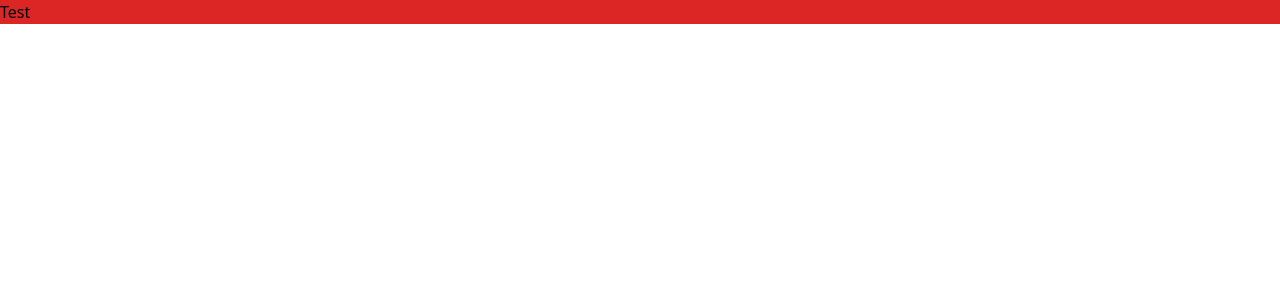
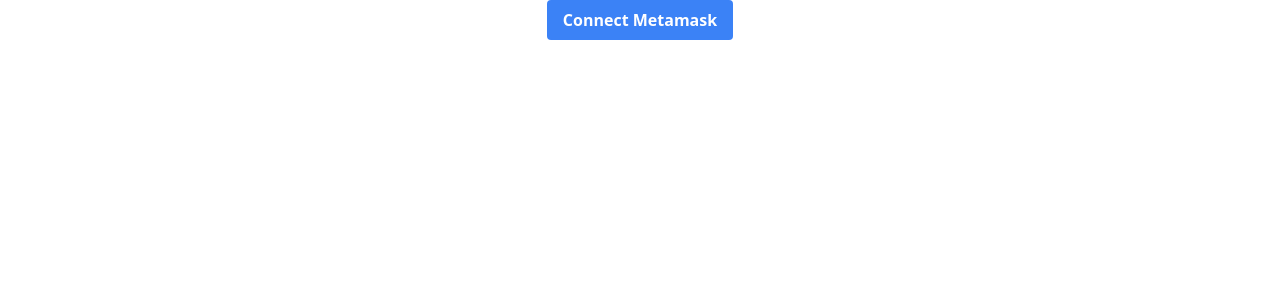
Before and after one commit to hugo-olv/smiley-nft-site, a Next.js app: page / in a window 1280 px wide. Shown: the top 300 px of the page. Built offline with nearby package versions, Linux system fonts and the light colour scheme.

Commit message:
Setup Metamask

```diff
--- /dev/null
+++ b/hooks/useMetaMask.js
@@ -0,0 +1,92 @@
+import { useState, useEffect } from 'react'
+
+export const useMetaMask = () => {
+    const [accounts, setAccounts] = useState([])
+    const [message, setMessage] = useState('')
+    const [enableButton, setEnableButton] = useState(true)
+
+    // Check if already connected on mount, if so set accounts.
+    useEffect(() => {
+        (async function () {
+            try {
+                isMetamaskInstalled()
+                const [connectedAccount] = await getConnectedAccounts()
+                if (connectedAccount) setAccounts([connectedAccount])
+            }
+            catch (err) {
+                console.error(err)
+            }
+        })()
+    }, [])
+
+    // Set event listener for metamask account change on mount.
+    useEffect(() => {
+        try {
+            isMetamaskInstalled()
+            const handleAccountsChange = accounts => {
+                setAccounts(accounts)
+            }
+            window.ethereum.on('accountsChanged', handleAccountsChange)
+            return () => {
+                window.ethereum.removeListener('accountsChanged', handleAccountsChange)
+            }
+        } catch (err) {
+            console.error(err)
+        }
+    }, [])
+
+    // Set enableButton and message on accounts change.
+    useEffect(() => {
+        if (accounts.length > 0) {
+            setEnableButton(false)
+            setMessage(`You are connected with this account : ${accounts[0]}`)
+        }
+        else {
+            setEnableButton(true)
+            setMessage('')
+        }
+    }, [accounts])
+
+    // Check if metamask is installed and throw an error if not.
+    const isMetamaskInstalled = () => {
+        if (!window?.ethereum?.isMetaMask) {
+            setMessage('Please install MetaMask')
+            throw new Error('MetamaskNotInstalled')
+        }
+    }
+
+    const getConnectedAccounts = async () => {
+        const accounts = await window.ethereum.request({ method: 'eth_accounts' })
+        return accounts
+    }
+
+    const connect = async () => {
+        try {
+            isMetamaskInstalled()
+            const [connectedAccount] = await getConnectedAccounts()
+
+            if (!connectedAccount) {
+                const accounts = await window.ethereum.request({ method: 'eth_requestAccounts' })
+                setAccounts(accounts)
+            }
+        }
+        catch (err) {
+            if (err.code === 4001) {
+                setMessage('Please connect to MetaMask.')
+                setEnableButton(true)
+            }
+            else if (err.code === -32002) {
+                setMessage('A request is already pending. Open Metasmask.')
+                setEnableButton(false)
+            }
+            else console.error(err)
+        }
+    }
+
+    return {
+        accounts,
+        message,
+        enableButton,
+        connect
+    }
+}
--- a/package.json
+++ b/package.json
@@ -9,6 +9,12 @@
     "lint": "next lint"
   },
   "dependencies": {
+    "@nomiclabs/hardhat-ethers": "^2.0.6",
+    "@nomiclabs/hardhat-waffle": "^2.0.3",
+    "chai": "^4.3.6",
+    "ethereum-waffle": "^3.4.4",
+    "ethers": "^5.6.6",
+    "hardhat": "^2.9.5",
     "next": "12.1.6",
     "react": "18.1.0",
     "react-dom": "18.1.0"
--- a/pages/_app.jsx
+++ b/pages/_app.jsx
@@ -1,7 +1,7 @@
 import '../styles/globals.css'
 
-function MyApp({ Component, pageProps }) {
+const App = ({ Component, pageProps }) => {
   return <Component {...pageProps} />
 }
 
-export default MyApp
+export default App
--- a/pages/index.jsx
+++ b/pages/index.jsx
@@ -1,15 +1,39 @@
 import Head from 'next/head'
 import Image from 'next/image'
+import { ethers } from 'ethers'
+import { useState, useEffect } from 'react'
+import { useMetaMask } from '../hooks/useMetaMask'
 
-export default function Home() {
+const Home = () => {
+  const { accounts, message, enableButton, connect } = useMetaMask()
+  const [loading, setLoading] = useState(true)
+  const [balance, setBalance] = useState(0)
+  const [success, setSuccess] = useState('')
+  const [error, setError] = useState('')
+
+
+  const styles = {
+    container: "flex flex-col items-center",
+    button: (disabled) => `${!disabled ? 'bg-blue-500 hover:bg-blue-700' : 'bg-gray-400'} font-bold text-white py-2 px-4 rounded`,
+  }
+
   return (
-    <div className="bg-red-600">
+    <div className={styles.container}>
       <Head>
         <title>Create Next App</title>
         <meta name="description" content="Generated by create next app" />
         <link rel="icon" href="/favicon.ico" />
       </Head>
-      <p className="">Test</p>
+      <button
+        onClick={connect}
+        disabled={!enableButton}
+        className={styles.button(!enableButton)}
+      >
+        Connect Metamask
+      </button>
+      <p>{message}</p>
     </div>
   )
 }
+
+export default Home
```
Also changed, not shown: 2 other files (tests, documents, lock files or other folders).
